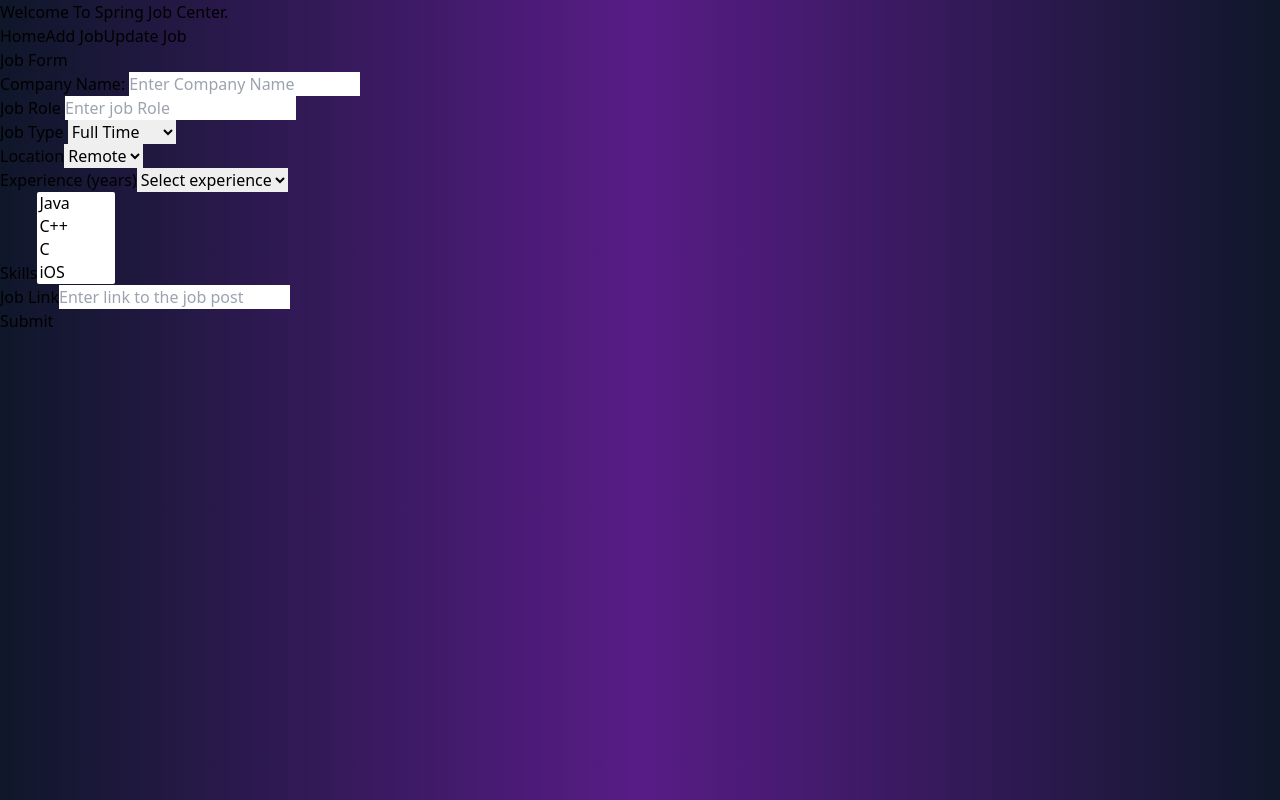
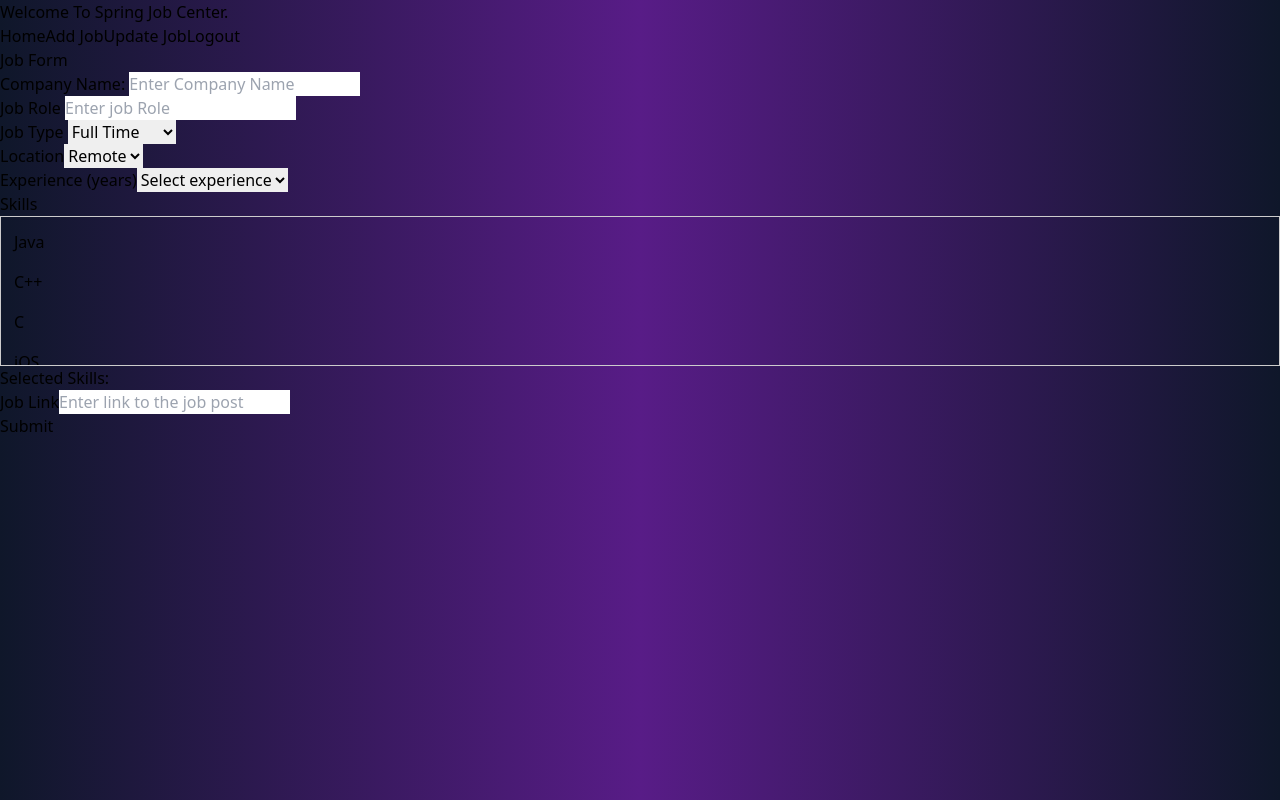
Before and after one commit to vishal19217/JobPortal, a React (Vite) app in the folder JobAppPortal/: page /add in a window 1280 px wide. Built offline with nearby package versions, Linux system fonts and the light colour scheme; sample sign-in values are in the browser's storage.

Commit message:
added logic for blacklisting the tokens once user logout,Multiselect skills bar

```diff
--- a/JobAppPortal/src/App.jsx
+++ b/JobAppPortal/src/App.jsx
@@ -93,13 +93,9 @@ const { checkForValidToken,token} = axiosContext();
 
 
 /*
-1. Create a login page
 2. Create a form to fill the jobs
 3. Host it on the webpage
-4. REgistering is done
-5. Now show the filter options,value and submit filter
-6. Show the logout user,add,update job done
+4. Now the update job, form fill jobs few optimizations etc are left
 7. How to use httponly cookies so that user
-4. Have proper notifications (successfully added/removed etc)
 */
 export default App
--- a/JobAppPortal/src/components/Dashboard/index.jsx
+++ b/JobAppPortal/src/components/Dashboard/index.jsx
@@ -32,11 +32,13 @@ function Dashboard(){
         console.log("Inside useffect of dashbaoard:   ",token);
         accumulateJobCards();
     }, [token]); // Empty dependency array means it runs only once
+    // If we miss the dependency array parameter then it will run on every renders
+    // Else the useEffect will only runs when component is mounted first.
 
     return (
         <div>
         <Header/>
-        <SearchBar/>
+        <SearchBar setListedJobs = {updateListedJobs}/>
         {
             listedJobs?.length > 0  && listedJobs.map((job) => (
                 <JobCard
--- a/JobAppPortal/src/components/JobForm/index.jsx
+++ b/JobAppPortal/src/components/JobForm/index.jsx
@@ -1,20 +1,33 @@
-import React,{useState} from 'react'
+import React,{useEffect, useState} from 'react'
 import axios from 'axios';
 import { useNavigate } from 'react-router-dom';
+import { axiosContext } from '../../controller/AxiosProvider';
+import MultiSelect from '../MultiSelect/MultiSelect';
 // import {useHistory} from 'react-router-dom';
 
 function JobForm() {
 
     const navigate = useNavigate();
+    const { token, baseURL } = axiosContext();
     const [formData,setFormData] = useState({});
+    const [skills,setSkills] = useState([]);
+    const handleSkillsFromChild = (lst)=>{
+        setSkills(lst);
+
+        console.log("Delhi re roar macha: ",skills);
+    };
+
     const handleSubmit = (event)=>{
         console.log(event);
         event.preventDefault();
-        let url = "http://localhost:8080/jobPost";
-        formData['skills'] = ["Hifi"];
+        let url = "http://localhost:8080/v1/api/jobPost";
+        formData['skills'] = skills;
         console.log(formData);
         let payload = formData;
-        axios.post(url, payload)
+        axios.post(url, payload,{
+            headers: {
+              Authorization: `Bearer ${token}`,
+            }})
             .then((response) => console.log(response))
             .catch((error) => console.error(error))
             .then(navigate('/'));
@@ -28,7 +41,9 @@ function JobForm() {
         });
         console.log(formData);
     };
-
+    useEffect(()=>{
+        console.log("Insdie useEffect of JobForm")
+    },[skills]);
 
   return (
     <>
@@ -90,7 +105,7 @@ function JobForm() {
         {/* <!-- Skills --> */}
         <div className="mb-4">
             <label className="block text-gray-700 font-bold mb-2">Skills</label>
-            <select className="w-full px-3 py-2 border border-gray-300 rounded-lg focus:outline-none focus:border-indigo-500" id="skills" onChange={handleInputChange} multiple required>
+            {/*<select className="w-full px-3 py-2 border border-gray-300 rounded-lg focus:outline-none focus:border-indigo-500" id="skills" onChange={handleInputChange} multiple required>
                 <option value="Java">Java</option>
                 <option value="C++">C++</option>
                 <option value="C">C</option>
@@ -98,7 +113,10 @@ function JobForm() {
                 <option value="HTML">HTML</option>
                 <option value="CSS">CSS</option>
                 <option value="JavaScript">JavaScript</option>
-            </select>
+            </select> */}
+            <div className='w-full px-3 py-2 border border-gray-300'>
+            <MultiSelect sendSkillsToParent={handleSkillsFromChild}/>
+            </div>
         </div>
 
         <div className="mb-4">
@@ -106,7 +124,7 @@ function JobForm() {
             <input className="w-full px-3 py-2 border border-gray-300 rounded-lg focus:outline-none focus:border-indigo-500" type="url" id="link" placeholder="Enter link to the job post" onChange={handleInputChange} required/>
         </div>
         <div className="mb-4">
-                <button className="w-full bg-indigo-500 text-white py-2 px-4 rounded-lg hover:bg-indigo-600 focus:outline-none focus:bg-indigo-600" type="submit" onClick={()=> navigate('/')}>
+                <button className="w-full bg-indigo-500 text-white py-2 px-4 rounded-lg hover:bg-indigo-600 focus:outline-none focus:bg-indigo-600" type="submit" onClick={handleSubmit}>
                     Submit
                 </button>
             </div>
--- /dev/null
+++ b/JobAppPortal/src/components/MultiSelect/MultiSelect.jsx
@@ -0,0 +1,47 @@
+import React, { useEffect, useState } from 'react';
+import "./index.css"
+const MultiSelect = ({sendSkillsToParent}) => {
+  const [selectedSkills, setSelectedSkills] = useState([]);
+  const skills = ['Java', 'C++', 'C', 'iOS', 'HTML', 'CSS', 'React', 'Spring Boot'];
+
+  // Function to handle click on an option
+  const handleSelect = (skill) => {
+    setSelectedSkills((prevSelected) =>
+      prevSelected.includes(skill)
+        ? prevSelected.filter((item) => item !== skill)
+        : [...prevSelected, skill]
+    );
+
+    console.log(selectedSkills);
+  };
+  useEffect(()=>{
+
+    sendSkillsToParent(selectedSkills);
+
+  },[selectedSkills]);
+  return (
+    <div>
+      <div className="multi-select">
+        {skills.map((skill) => (
+          <div
+            key={skill}
+            className={`option ${selectedSkills.includes(skill) ? 'selected' : ''}`}
+            onClick={() => handleSelect(skill)}
+          >
+            {skill}
+          </div>
+        ))}
+      </div>
+      <div>
+        <h3>Selected Skills:</h3>
+        <ul>
+          {selectedSkills.map((skill) => (
+            <li key={skill}>{skill}</li>
+          ))}
+        </ul>
+      </div>
+    </div>
+  );
+};
+
+export default MultiSelect;
--- /dev/null
+++ b/JobAppPortal/src/components/MultiSelect/index.css
@@ -0,0 +1,22 @@
+
+.multi-select {
+    border: 1px solid #ccc;
+    width: 100%;
+    max-height: 150px;
+    overflow-y: auto;
+    padding: 5px;
+  }
+
+  .option {
+    padding: 8px;
+    cursor: pointer;
+  }
+
+  .option.selected {
+    background-color: #007bff;
+    color: #fff;
+  }
+
+  .option:hover {
+    background-color: #e0e0e0;
+  }
--- a/JobAppPortal/src/components/Navbar/index.jsx
+++ b/JobAppPortal/src/components/Navbar/index.jsx
@@ -1,15 +1,34 @@
-import React from 'react';
+import React, { useEffect, useState } from 'react';
+import axios from 'axios';
 import { Link } from 'react-router-dom';
 import { Outlet } from 'react-router-dom';
 import { axiosContext } from '../../controller/AxiosProvider'; // Ensure the path is correct
 
 function Navbar() {
     // Accessing the context
-    const { checkForValidToken } = axiosContext();
-    var isAuthenticated = checkForValidToken();
-    // useEffect(()=>{
-    //     console.log("token value from navbar: ",token);
-    // },token);
+    const { checkForValidToken,baseURL,token,deleteToken} = axiosContext();
+
+    const [isAuthenticated,setIsAuthenticated] = useState(false);
+    const logout = async()=>{
+        try{
+            var response = await axios.post(baseURL+"/logout",{},{
+                headers: {
+                    'Authorization' : `Bearer ${token}`,
+                }
+            });
+            console.log("Logged out successfully");
+            deleteToken();
+            setIsAuthenticated(false);
+        }
+        catch(e){
+            console.error("Error in logging out: ",e);
+        }
+
+    }
+    useEffect(()=>{
+        console.log("Inside useeffect of Navbar");
+        setIsAuthenticated(checkForValidToken);
+    },[isAuthenticated,token]);
     console.log("NAvbar KE ANDAR HU MEI");
     return (
       <>
@@ -30,6 +49,9 @@ function Navbar() {
                             <Link to='/update'>
                                 <button className='rounded-md px-3 py-4'>Update Job</button>
                             </Link>
+                            <button className='rounded-md px-3 py-4' onClick={logout}>
+                                Logout
+                            </button>
                         </>
                     ) : (
                         // Render links for unauthenticated users
--- a/JobAppPortal/src/controller/AxiosProvider.jsx
+++ b/JobAppPortal/src/controller/AxiosProvider.jsx
@@ -43,6 +43,10 @@ const AxiosProvider = (props) => {
     });
     const [baseURL,setBaseUrl] = useState("http://localhost:8080");
 
+    const deleteToken = ()=>{
+        localStorage.removeItem('token');
+        setToken(null);
+    };
     const checkForValidToken= ()=>{
         if(token!= null && isTokenValid(token)){
             return true;
@@ -65,7 +69,7 @@ const AxiosProvider = (props) => {
 
        // Memoize the value so it doesn't change on every render
     const value = useMemo(() => ({
-     checkForValidToken,token,baseURL,setToken,updateToken}), [token,baseURL]);
+     checkForValidToken,token,baseURL,setToken,updateToken,deleteToken}), [token,baseURL]);
 
 
     return (
```
Also changed, not shown: JobAppPortal/src/components/SearchBar/index.jsx (+24 -6 lines), 1 other file (tests, documents, lock files or other folders).
